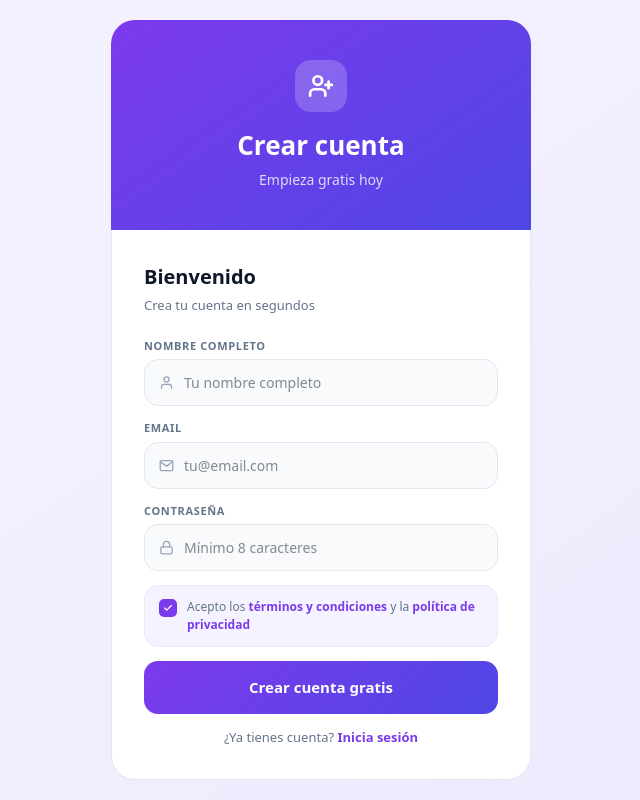
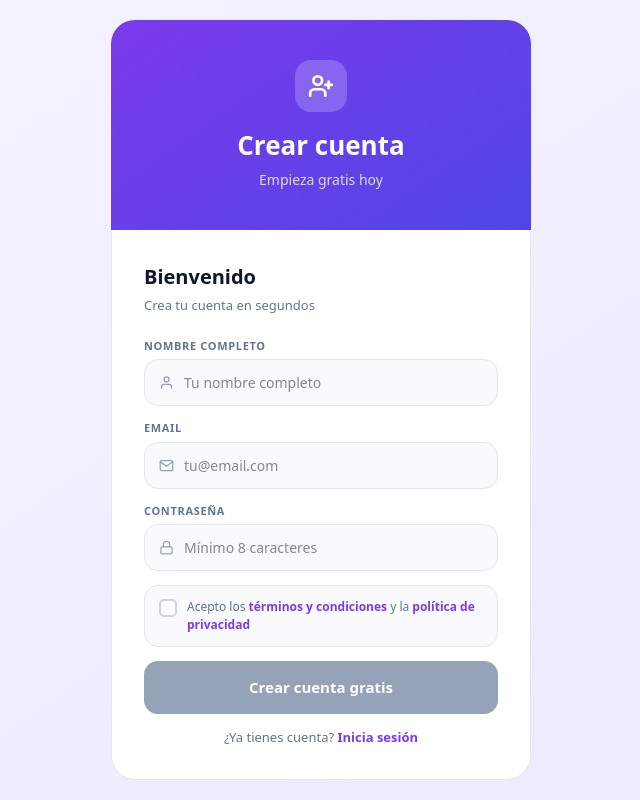
Before and after one commit to miguelluengo06598/samgple, a Next.js app: page /registro in a window 1280 px wide. Shown: the whole page, without its empty margins (319-959 px from the left). Built offline with nearby package versions, Linux system fonts and the light colour scheme.

Commit message:
fix: checkbox terminos funcional en registro

```diff
--- a/src/app/(auth)/registro/page.tsx
+++ b/src/app/(auth)/registro/page.tsx
@@ -9,6 +9,7 @@ export default function RegisterPage() {
   const [name, setName] = useState('')
   const [email, setEmail] = useState('')
   const [password, setPassword] = useState('')
+  const [accepted, setAccepted] = useState(false)
   const [error, setError] = useState('')
   const [loading, setLoading] = useState(false)
 
@@ -16,6 +17,10 @@ export default function RegisterPage() {
     e.preventDefault()
     if (password.length < 8) {
       setError('La contraseña debe tener al menos 8 caracteres')
+      return
+    }
+    if (!accepted) {
+      setError('Debes aceptar los términos y condiciones')
       return
     }
     setLoading(true)
@@ -34,6 +39,8 @@ export default function RegisterPage() {
     router.push('/pedidos')
     router.refresh()
   }
+
+  const btnDisabled = loading || !accepted
 
   return (
     <div style={{ minHeight: '100vh', display: 'flex', alignItems: 'center', justifyContent: 'center', background: 'linear-gradient(145deg,#f5f3ff,#ede9fe)', padding: '20px', fontFamily: 'system-ui,-apple-system,sans-serif' }}>
@@ -60,6 +67,7 @@ export default function RegisterPage() {
 
           <form onSubmit={handleRegister} style={{ display: 'flex', flexDirection: 'column', gap: 14 }}>
 
+            {/* Nombre */}
             <div>
               <label style={{ fontSize: 11, fontWeight: 700, color: '#64748b', textTransform: 'uppercase', letterSpacing: '0.06em', marginBottom: 5, display: 'block' }}>
                 Nombre completo
@@ -80,6 +88,7 @@ export default function RegisterPage() {
               </div>
             </div>
 
+            {/* Email */}
             <div>
               <label style={{ fontSize: 11, fontWeight: 700, color: '#64748b', textTransform: 'uppercase', letterSpacing: '0.06em', marginBottom: 5, display: 'block' }}>
                 Email
@@ -100,6 +109,7 @@ export default function RegisterPage() {
               </div>
             </div>
 
+            {/* Contraseña */}
             <div>
               <label style={{ fontSize: 11, fontWeight: 700, color: '#64748b', textTransform: 'uppercase', letterSpacing: '0.06em', marginBottom: 5, display: 'block' }}>
                 Contraseña
@@ -120,30 +130,59 @@ export default function RegisterPage() {
               </div>
             </div>
 
-            <div style={{ display: 'flex', alignItems: 'flex-start', gap: 10, padding: '12px 14px', background: '#f5f3ff', borderRadius: 14, border: '1.5px solid #ede9fe' }}>
-              <div style={{ width: 18, height: 18, background: '#7c3aed', borderRadius: 5, flexShrink: 0, marginTop: 1, display: 'flex', alignItems: 'center', justifyContent: 'center' }}>
-                <svg width="10" height="10" viewBox="0 0 24 24" fill="none" stroke="#fff" strokeWidth="3" strokeLinecap="round" strokeLinejoin="round">
-                  <polyline points="20 6 9 17 4 12"/>
-                </svg>
+            {/* Checkbox términos */}
+            <div
+              onClick={() => setAccepted(!accepted)}
+              style={{ display: 'flex', alignItems: 'flex-start', gap: 10, padding: '12px 14px', background: accepted ? '#f5f3ff' : '#f8fafc', borderRadius: 14, border: `1.5px solid ${accepted ? '#ede9fe' : '#e2e8f0'}`, cursor: 'pointer', transition: 'all 0.15s' }}
+            >
+              <div style={{ width: 18, height: 18, background: accepted ? '#7c3aed' : '#fff', border: `2px solid ${accepted ? '#7c3aed' : '#cbd5e1'}`, borderRadius: 5, flexShrink: 0, marginTop: 1, display: 'flex', alignItems: 'center', justifyContent: 'center', transition: 'all 0.15s' }}>
+                {accepted && (
+                  <svg width="10" height="10" viewBox="0 0 24 24" fill="none" stroke="#fff" strokeWidth="3" strokeLinecap="round" strokeLinejoin="round">
+                    <polyline points="20 6 9 17 4 12"/>
+                  </svg>
+                )}
               </div>
-              <p style={{ fontSize: 12, color: '#64748b', margin: 0, lineHeight: 1.5 }}>
+              <p style={{ fontSize: 12, color: '#64748b', margin: 0, lineHeight: 1.5, userSelect: 'none' }}>
                 Acepto los{' '}
-                <span style={{ color: '#7c3aed', fontWeight: 600, cursor: 'pointer' }}>términos y condiciones</span>
+                <span
+                  onClick={e => e.stopPropagation()}
+                  style={{ color: '#7c3aed', fontWeight: 600, cursor: 'pointer' }}
+                >
+                  términos y condiciones
+                </span>
                 {' '}y la{' '}
-                <span style={{ color: '#7c3aed', fontWeight: 600, cursor: 'pointer' }}>política de privacidad</span>
+                <span
+                  onClick={e => e.stopPropagation()}
+                  style={{ color: '#7c3aed', fontWeight: 600, cursor: 'pointer' }}
+                >
+                  política de privacidad
+                </span>
               </p>
             </div>
 
+            {/* Error */}
             {error && (
               <div style={{ background: '#fef2f2', border: '1px solid #fecaca', borderRadius: 12, padding: '10px 14px' }}>
                 <p style={{ fontSize: 13, color: '#dc2626', margin: 0, fontWeight: 500 }}>{error}</p>
               </div>
             )}
 
+            {/* Botón */}
             <button
               type="submit"
-              disabled={loading}
-              style={{ background: loading ? '#94a3b8' : 'linear-gradient(135deg,#7c3aed,#4f46e5)', border: 'none', borderRadius: 14, padding: 'clamp(12px,2.5vw,15px)', fontSize: 'clamp(13px,3vw,15px)', fontWeight: 700, color: '#fff', cursor: loading ? 'not-allowed' : 'pointer', width: '100%' }}
+              disabled={btnDisabled}
+              style={{
+                background: btnDisabled ? '#94a3b8' : 'linear-gradient(135deg,#7c3aed,#4f46e5)',
+                border: 'none',
+                borderRadius: 14,
+                padding: 'clamp(12px,2.5vw,15px)',
+                fontSize: 'clamp(13px,3vw,15px)',
+                fontWeight: 700,
+                color: '#fff',
+                cursor: btnDisabled ? 'not-allowed' : 'pointer',
+                width: '100%',
+                transition: 'background 0.15s',
+              }}
             >
               {loading ? 'Creando cuenta...' : 'Crear cuenta gratis'}
             </button>
```
